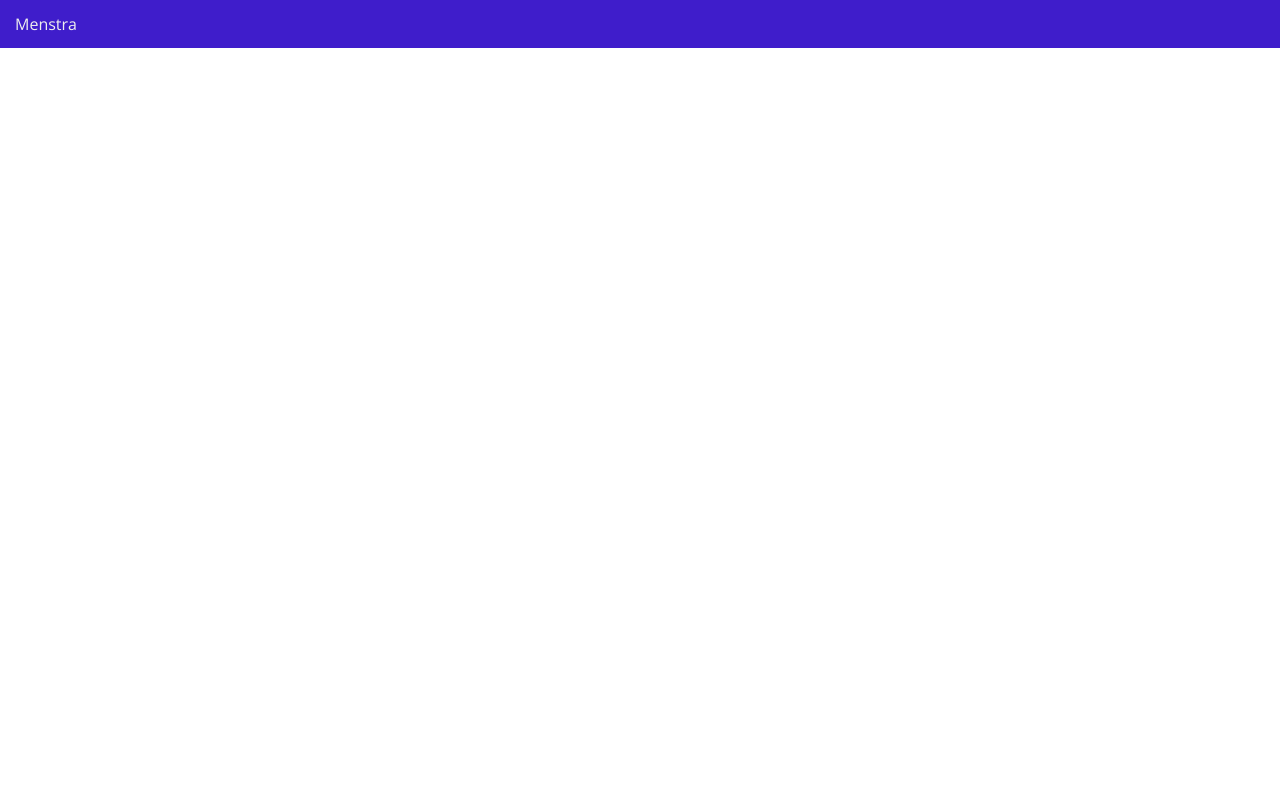
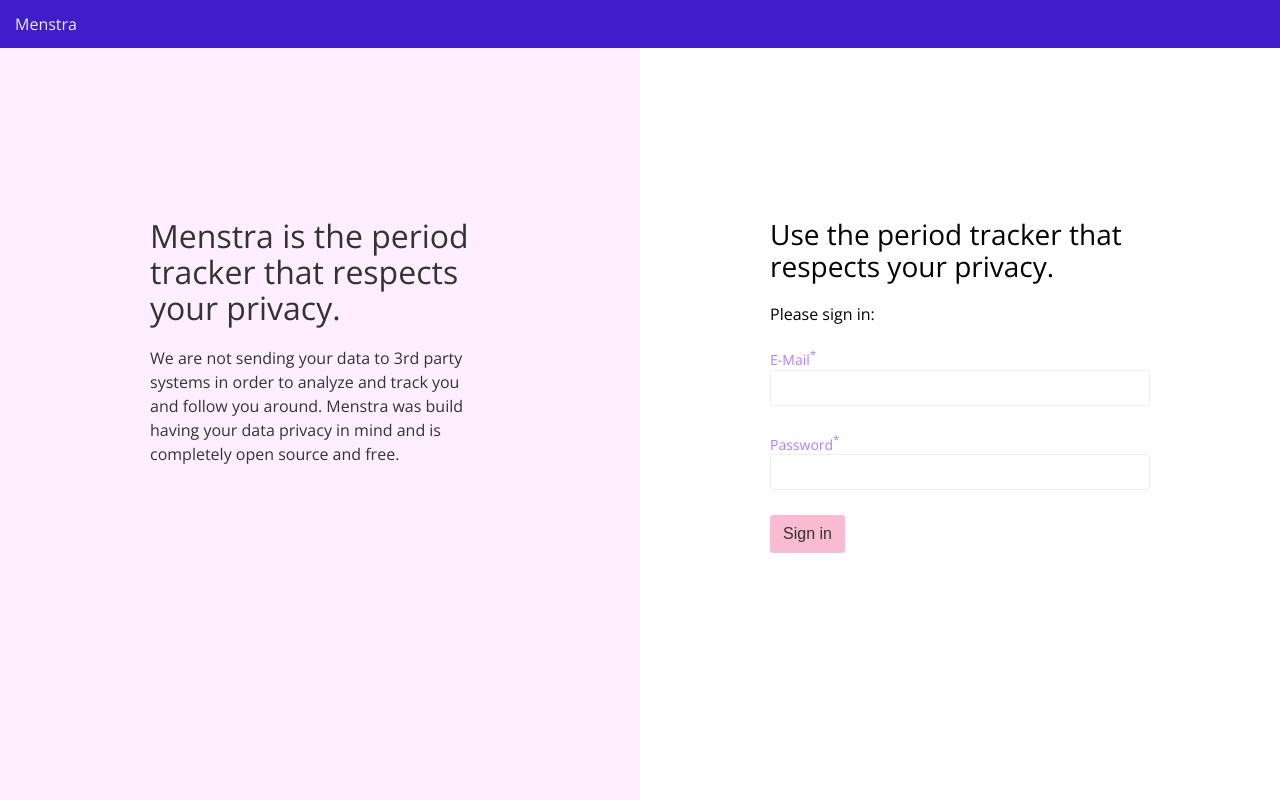
Before and after one commit to meandor/MedInfProject, a React (Create React App) app in the folder frontend/: page /#/login in a window 1280 px wide. Built offline with nearby package versions, Linux system fonts and the light colour scheme.

Commit message:
Fix test

```diff
--- a/frontend/src/Routes.tsx
+++ b/frontend/src/Routes.tsx
@@ -1,26 +1,21 @@
 import React from 'react';
-import { Route } from 'react-router-dom';
+import { Redirect, Route } from 'react-router-dom';
 import { RouteProps } from 'react-router';
 import { isAuthenticated } from './login/domain/loginService';
-import { Login } from './login/presentation/Login';
-
-function redirectToLogin(_: any): JSX.Element {
-  return <Login />;
-}
 
 export function PrivateRoute(props: Readonly<RouteProps>): JSX.Element {
   const { component, ...rest } = props;
   if (!isAuthenticated()) {
-    return <Route {...rest} render={redirectToLogin} />;
+    return <Route {...rest} render={(_) => <Redirect to="/login" />} />;
   }
   return <Route {...rest} component={component} />;
 }
 
-// export function PublicRoute(props: Readonly<RouteProps>): JSX.Element {
-//   const { component, ...rest } = props;
-//
-//   if (isAuthenticated()) {
-//     return <Route {...rest} render={(_) => <Redirect to="/" />} />;
-//   }
-//   return <Route {...rest} component={component} />;
-// }
+export function PublicRoute(props: Readonly<RouteProps>): JSX.Element {
+  const { component, ...rest } = props;
+
+  if (isAuthenticated()) {
+    return <Route {...rest} render={(_) => <Redirect to="/" />} />;
+  }
+  return <Route {...rest} component={component} />;
+}
--- a/frontend/src/index.tsx
+++ b/frontend/src/index.tsx
@@ -3,7 +3,8 @@ import ReactDOM from 'react-dom';
 import './index.scss';
 import { HashRouter as Router, Link } from 'react-router-dom';
 import * as serviceWorker from './serviceWorker';
-import { PrivateRoute } from './Routes';
+import { PrivateRoute, PublicRoute } from './Routes';
+import { Login } from './login/presentation/Login';
 
 ReactDOM.render(
   <React.StrictMode>
@@ -15,6 +16,7 @@ ReactDOM.render(
       </header>
       <main>
         <PrivateRoute path="/" exact component={() => <></>} />
+        <PublicRoute path="/login" exact component={Login} />
       </main>
     </Router>
   </React.StrictMode>,
```
